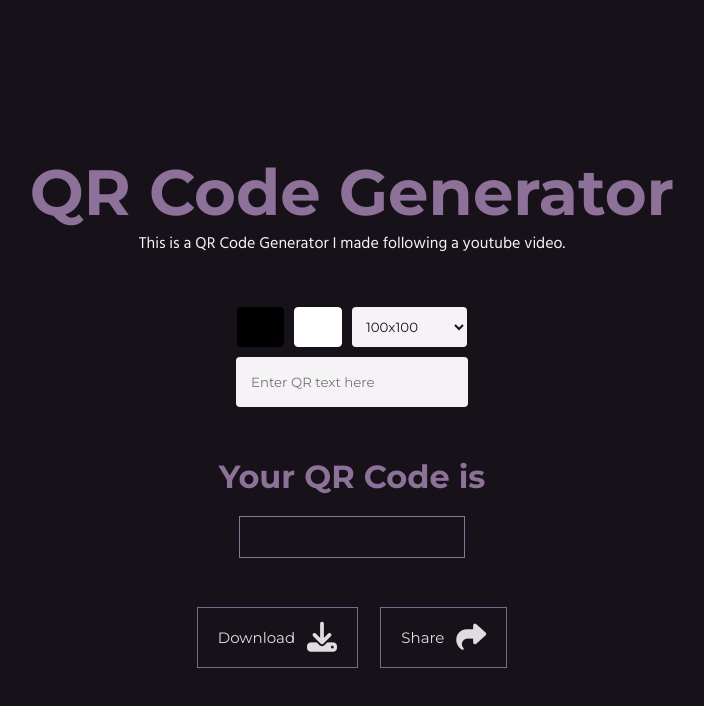
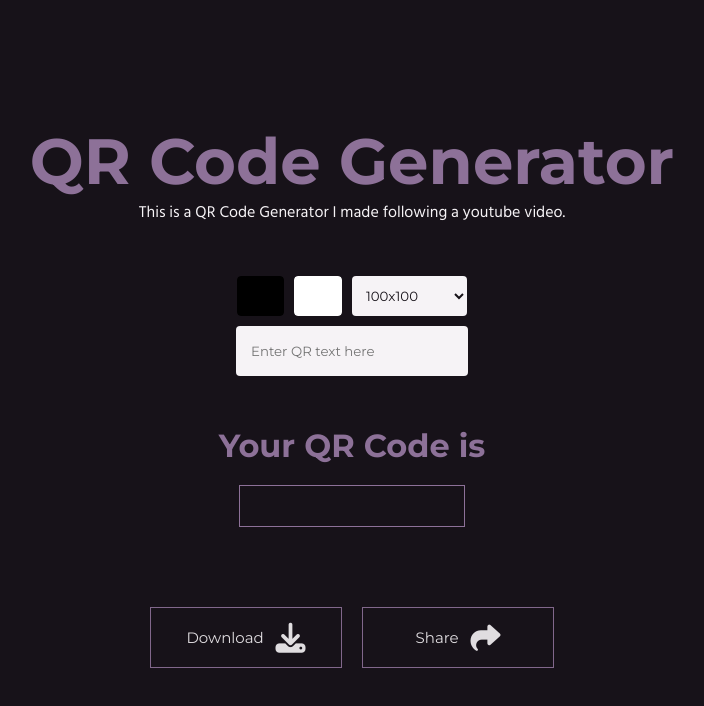
Before and after one commit to tanuvnair/js-qr-generator, a plain HTML site: page index.html in a window 1280 px wide. Shown: the whole page, without its empty margins (288-992 px from the left). Drawn offline with Linux system fonts and the light colour scheme; a script that the page names is missing.

Commit message:
Fixed buttons

```diff
--- a/css/style.css
+++ b/css/style.css
@@ -179,8 +179,15 @@ p {
     margin: 20px;
 }
 
+.action-container {
+    display: flex;
+    flex-wrap: wrap;
+    justify-content: center;
+}
+
 .btn {
     font-size: 1.5rem;
+    text-align: center;
     opacity: 0.9;
     border: 1px solid var(--accent-color);
     background-color: transparent;
@@ -188,7 +195,7 @@ p {
     padding: 20px;
     margin: 10px;
     cursor: pointer;
-    width: 25vh;
+    min-width: 15vw;
     transition: all 0.3s ease 0s;
 }
 
```
